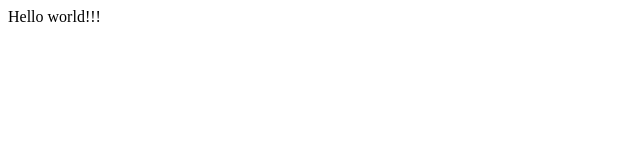
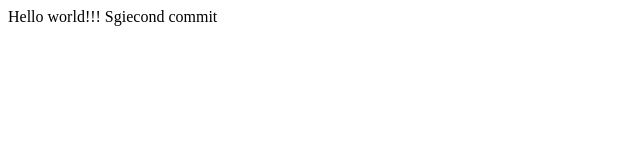
Before and after one commit to Ruslan-21/HWQA, a plain HTML site: page index.html in a window 1280 px wide. Shown: the whole page, without its empty margins (0-640 px from the left). Drawn offline with Linux system fonts and the light colour scheme.

Commit message:
second commit

```diff
--- a/index.html
+++ b/index.html
@@ -7,5 +7,6 @@
 </head>
 <body>
     Hello world!!!
+    Sgiecond commit
 </body>
 </html>
```
